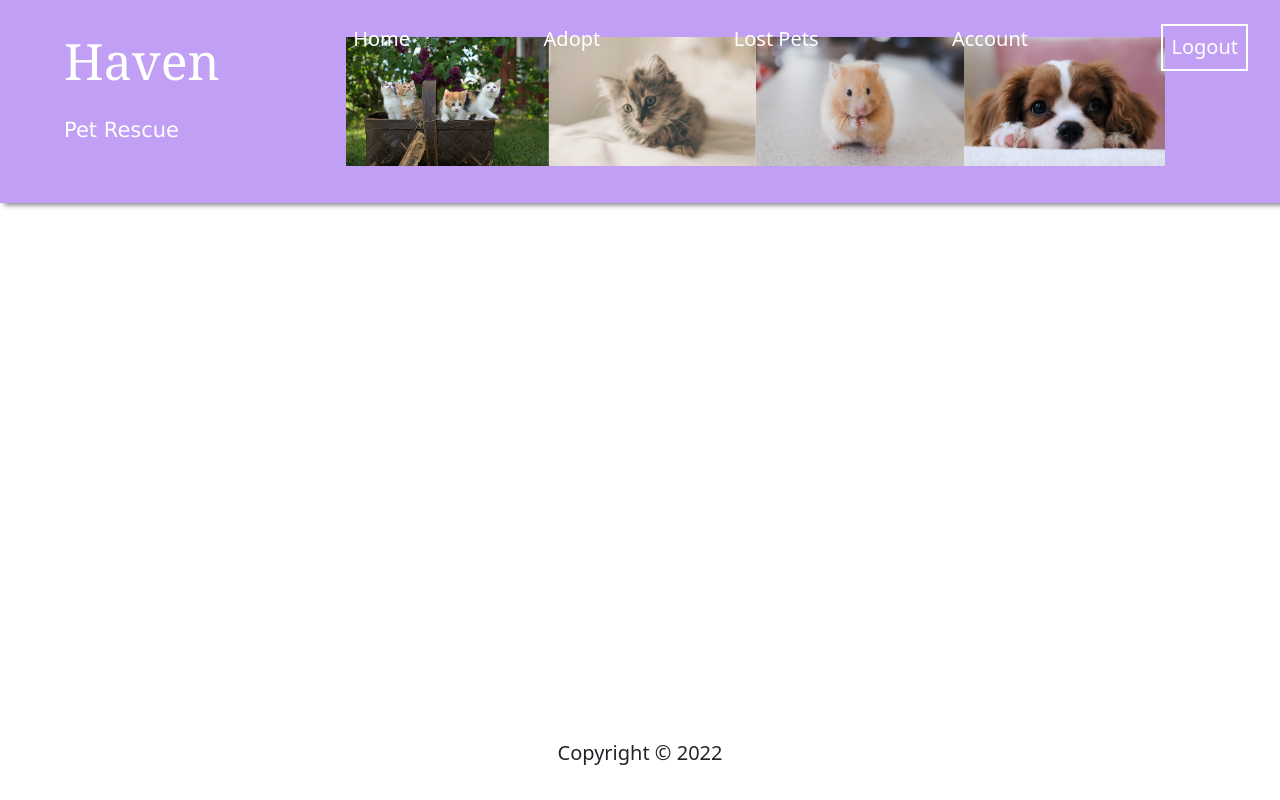
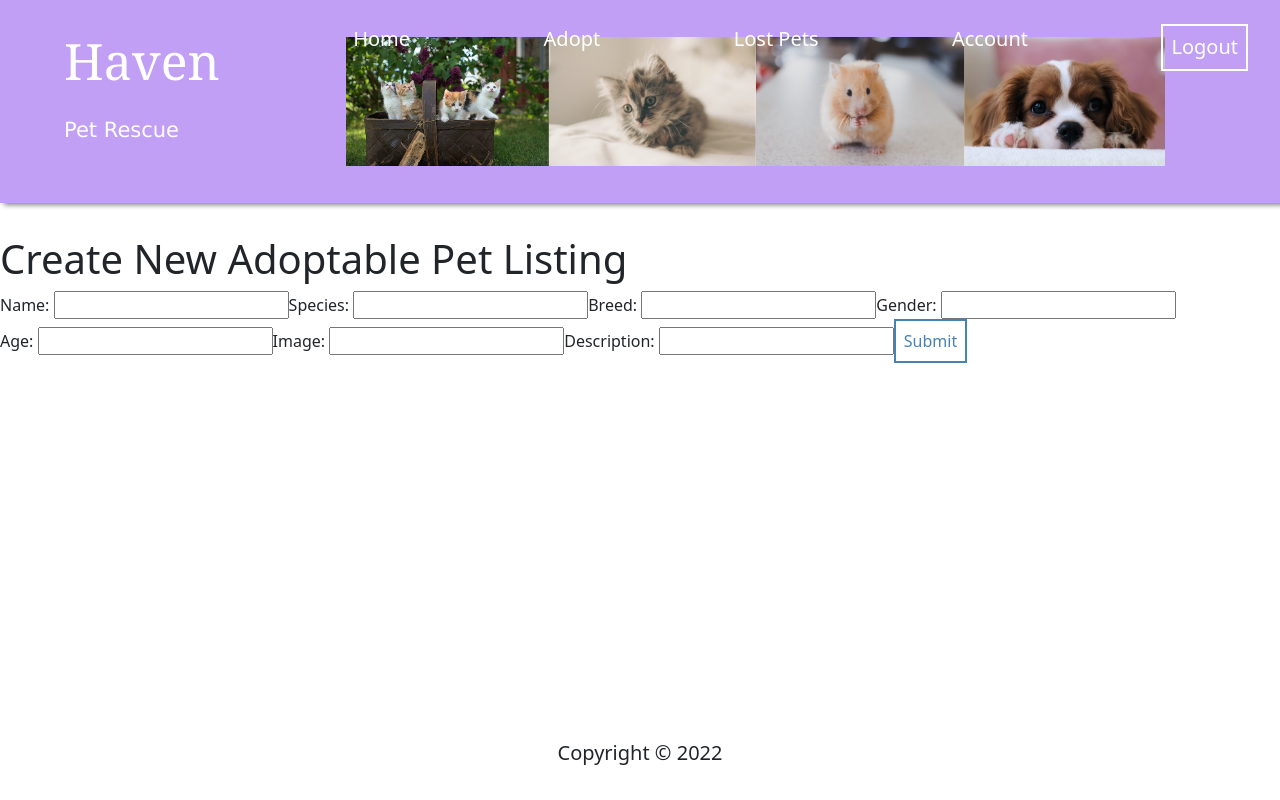
Before and after one commit to StephanieCobble/animal-shelter-capstone, a React (Create React App) app in the folder frontend/: page /empaddpet in a window 1280 px wide. Built offline with nearby package versions, Linux system fonts and the light colour scheme; sample sign-in values are in the browser's storage.

Commit message:
added create an adoptable pet page that links from the employee account page only

```diff
--- a/frontend/src/App.js
+++ b/frontend/src/App.js
@@ -13,6 +13,7 @@ import SearchAdoptPage from "./pages/AdoptPage/SearchAdoptPage";
 import SearchLostPetsPage from "./pages/LostPetsPage/SearchLostPetsPage";
 import AccountPage from "./pages/AccountPage/AccountPage";
 import EmployeeAccountPage from "./pages/AccountPage/EmployeeAccountPage";
+import AddNewAdoptable from "./pages/AdoptPage/AddNewAdoptable";
 
 // Component Imports
 import Navbar from "./components/NavBar/NavBar";
@@ -44,11 +45,20 @@ function App() {
             </PrivateRoute>
           }
         />
+
         <Route
           path="/empaccount"
           element={
             <PrivateRoute>
               <EmployeeAccountPage />
+            </PrivateRoute>
+          }
+        />
+        <Route
+          path="/empaddpet"
+          element={
+            <PrivateRoute>
+              <AddNewAdoptable />
             </PrivateRoute>
           }
         />
--- a/frontend/src/pages/AccountPage/EmployeeAccountPage.jsx
+++ b/frontend/src/pages/AccountPage/EmployeeAccountPage.jsx
@@ -3,6 +3,8 @@ import { useEffect, useState } from "react";
 import useAuth from "../../hooks/useAuth";
 
 import axios from "axios";
+import { Link } from "react-router-dom";
+import AddNewAdoptable from "../AdoptPage/AddNewAdoptable";
 
 
 
@@ -31,7 +33,9 @@ const EmployeeAccountPage = () => {
         <div>
             <h1>Employee Account Page</h1>
             <div> add links to add/delete/update pets (adoptable + lost)</div>
-
+        <Link to="/empaddpet">
+            Add New Adoptable Pet
+        </Link>
             <div>
             {adopters &&
         adopters
--- /dev/null
+++ b/frontend/src/pages/AdoptPage/AddNewAdoptable.jsx
@@ -0,0 +1,117 @@
+import axios from "axios";
+import reactDom from "react-dom";
+import { useNavigate } from "react-router-dom";
+import useAuth from "../../hooks/useAuth";
+import useCustomForm from "../../hooks/useCustomForm";
+import { useEffect, useState } from "react";
+
+let initialValues = {
+    name: "",
+    species: "",
+    breed: "",
+    sex: "",
+    age: "",
+    image: "",
+    description: ""
+
+}
+
+const AddNewAdoptable = () => {
+    const [user, token] = useAuth();
+    const navigate = useNavigate();
+    const [formData, handleInputChange, handleSubmit] = useCustomForm(
+        initialValues,
+        postNewPet
+      );
+
+    async function postNewPet() {
+        try {
+          let response = await axios.post(
+            "http://127.0.0.1:8000/api/animals/create/",
+            formData,
+            {
+              headers: {
+                Authorization: "Bearer " + token,
+              },
+            }
+          );
+          navigate("/adopt")
+        } catch (error) {
+          console.log(error.message);
+        }
+      }
+
+    return (
+        <div>
+            <h1>Create New Adoptable Pet Listing</h1>
+            <form onSubmit={handleSubmit}>
+            <label>
+          Name:{" "}
+          <input
+            type="text"
+            name="name"
+            value={formData.name}
+            onChange={handleInputChange}
+          />
+        </label>
+        <label>
+          Species:{" "}
+          <input
+            type="text"
+            name="species"
+            value={formData.species}
+            onChange={handleInputChange}
+          />
+        </label>
+        <label>
+          Breed:{" "}
+          <input
+            type="text"
+            name="breed"
+            value={formData.breed}
+            onChange={handleInputChange}
+          />
+        </label>
+        <label>
+          Gender:{" "}
+          <input
+            type="text"
+            name="sex"
+            value={formData.sex}
+            onChange={handleInputChange}
+          />
+        </label>
+        <label>
+          Age:{" "}
+          <input
+            type="text"
+            name="age"
+            value={formData.age}
+            onChange={handleInputChange}
+          />
+        </label>
+        <label>
+          Image:{" "}
+          <input
+            type="text"
+            name="image"
+            value={formData.image}
+            onChange={handleInputChange}
+          />
+        </label>
+        <label>
+          Description:{" "}
+          <input
+            type="text"
+            name="description"
+            value={formData.description}
+            onChange={handleInputChange}
+          />
+        </label>
+        <button>Submit</button>
+            </form>
+        </div>
+     );
+}
+
+export default AddNewAdoptable;
```
